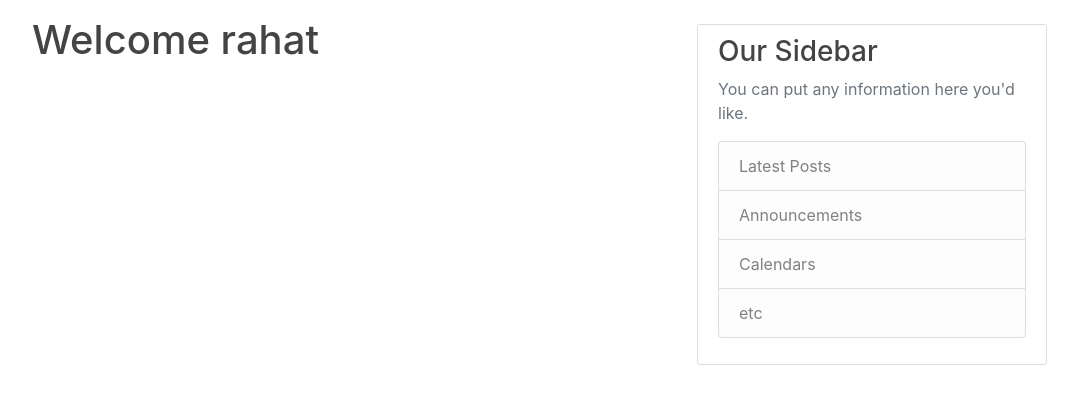
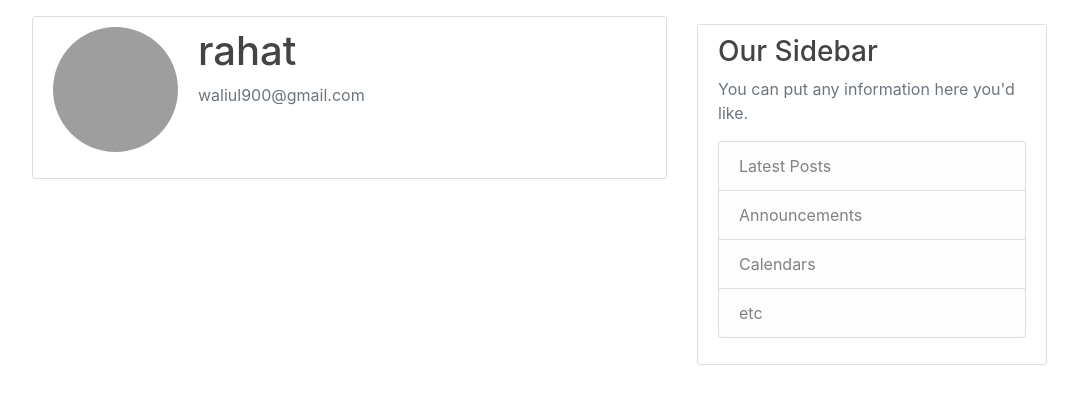
Before and after one commit to Whasnat/CodingConsole-Django, a Django app: page /profile/ in a window 1280 px wide. Shown: the part 56-460 px from the top of the page, without its empty margins (53-1131 px from the left). Run offline with Django 3.2, Linux system fonts and the light colour scheme; a user stored in the database is signed in; data comes from the database, SQL or seed files in the repository; both versions use the stored data as it was after the commit; some libraries are stand-ins or nearby versions; grey boxes are pictures that could not be loaded.

Commit message:
profile_pic added and shown

```diff
--- a/CodingConsole/urls.py
+++ b/CodingConsole/urls.py
@@ -19,6 +19,8 @@ from django.urls import path, include
 from main import urls
 from blog import urls
 from users import views as user_views
+from django.conf import settings
+from django.conf.urls.static import static
 
 urlpatterns = [
     path('admin/', admin.site.urls),
@@ -30,3 +32,8 @@ urlpatterns = [
     path('profile/', user_views.profile, name = 'profile'),
 
 ]
+
+
+
+if settings.DEBUG:
+    urlpatterns += static(settings.MEDIA_URL, document_root=settings.MEDIA_ROOT)
--- /dev/null
+++ b/users/signals.py
@@ -0,0 +1 @@
+from django.db import models
--- a/users/templates/users/profile.html
+++ b/users/templates/users/profile.html
@@ -1,5 +1,15 @@
 {% extends 'main/base.html' %}
+{% load static %}
 {% load crispy_forms_tags %}
 {% block content %}
-    <h1>Welcome {{user.username}}</h1>
+<div class="content-section">
+    <div class="media">
+      <img class="rounded-circle account-img" src="{{ user.profile.image.url }}">
+      <div class="media-body">
+        <h2 class="account-heading">{{ user.username }}</h2>
+        <p class="text-secondary">{{user.email}}</p>
+      </div>
+    </div>
+    <!-- FORM HERE -->
+  </div>
 {% endblock %}
```
Also changed, not shown: CodingConsole/settings.py (+5 -2 lines), db.sqlite3, media/default.jpg (added), profile_pics/13397.jpg (deleted), users/views.py (line endings or trailing spaces).
